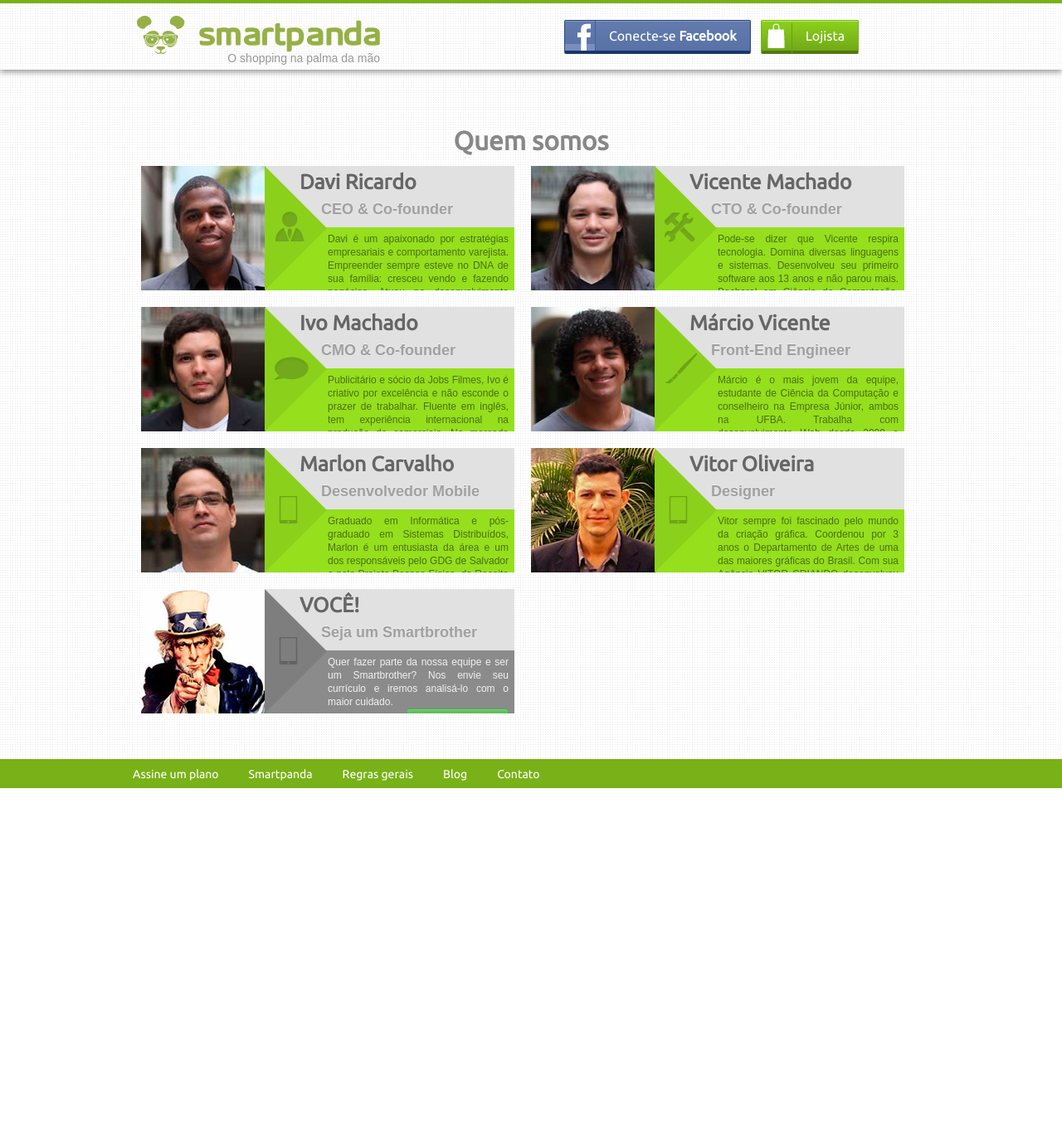
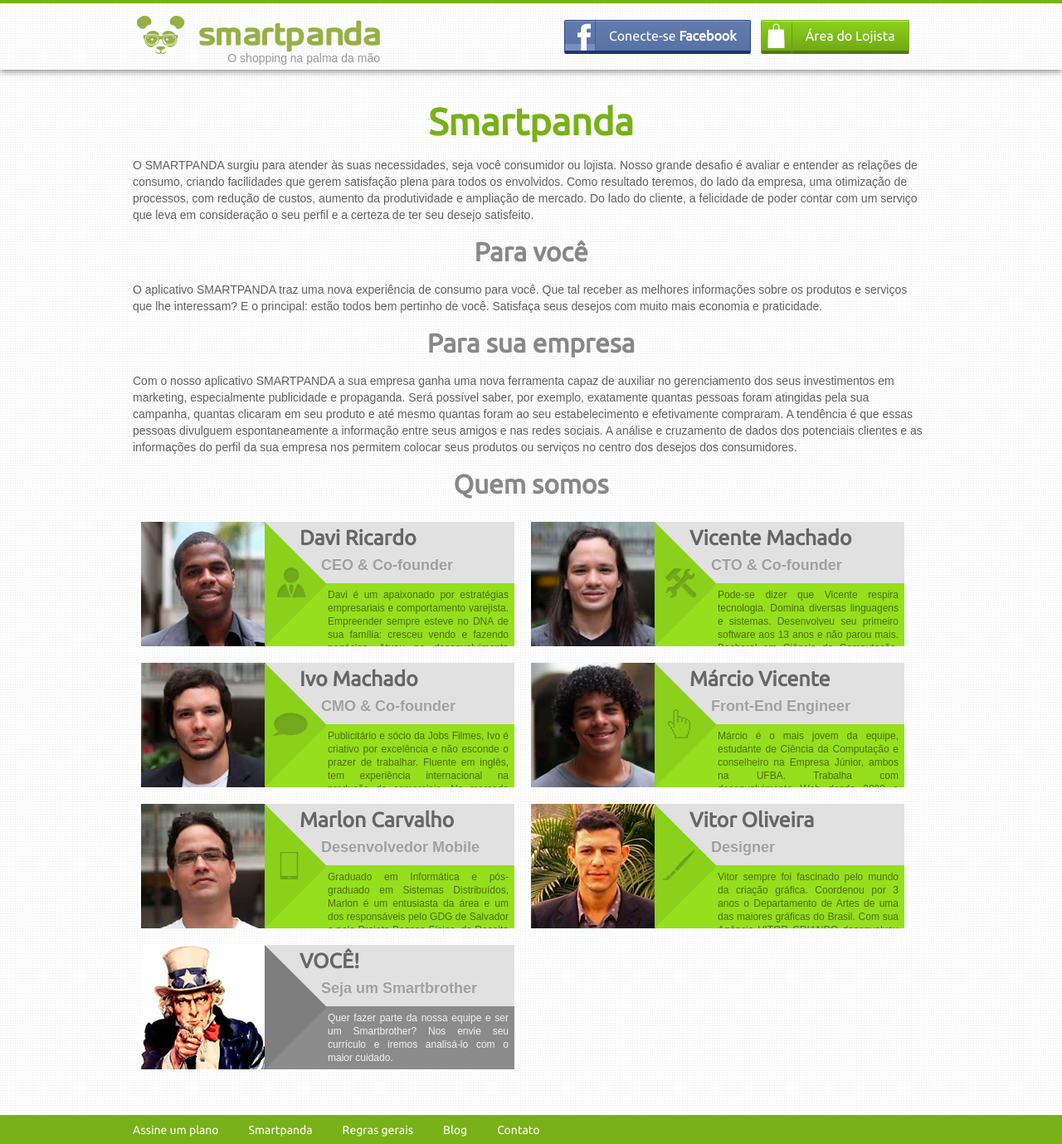
Before and after one commit to marciovicente/smartpanda2013, a PHP site: page /smartpanda2013/about.php in a window 1280 px wide. Shown: the whole page at 83% size. Before the commit the page ends 950 px from the top, so only its background shows below. Run offline with PHP 8.4, Linux system fonts and the light colour scheme; some libraries are stand-ins or nearby versions.

Commit message:
Consertando pagina about.php

```diff
--- a/about.php
+++ b/about.php
@@ -16,21 +16,29 @@
 <body class="notLogged">
 	<div id="all" class="notLogged">
 		<div class="container notLogged">
-
 			<header class="header">
 				<div id="headerMain">
 
 					<a href="<?php echo $server ?>"><div id="logo"><span>O shopping na palma da mão</span></div></a>
 
 					<div class="auth">
-						<a class="btn-auth btn-facebook large" href="#"> Conecte-se <b>Facebook</b> </a>
-						<a class="btn-auth btn-lojista large" data-toggle="modal" data-target="#modalLojista">Lojista</a>
+						<a class="btn-auth btn-facebook large" onclick="FB.login(function(response) {window.location ='./';}, {scope: 'user_birthday'});" data-icon="facebook" data-iconshadow="false" data-icon-pos="top"  data-mini="true"> Conecte-se <b>Facebook</b> </a>
+						<a class="btn-auth btn-lojista large" href="<?php echo $server ?>lojista.php">Área do Lojista</a>
 					</div>
 				</div>
 			</header>
 
 			<div class="about">
 				<div class="central">
+					<h1>Smartpanda</h1>
+					<article class="articleAbout">O SMARTPANDA surgiu para atender às suas necessidades, seja você consumidor ou lojista. Nosso grande desafio é avaliar e entender as relações de consumo, criando facilidades que gerem satisfação plena para todos os envolvidos. Como resultado teremos, do lado da empresa, uma otimização de processos, com redução de custos, aumento da produtividade e ampliação de mercado. Do lado do cliente, a felicidade de poder contar com um serviço que leva em consideração o seu perfil e a certeza de ter seu desejo satisfeito.</article>
+
+					<h2>Para você</h2>
+					<article class="articleAbout">O aplicativo SMARTPANDA traz uma nova experiência de consumo para você. Que tal receber as melhores informações sobre os produtos e serviços que lhe interessam? E o principal: estão todos bem pertinho de você. Satisfaça seus desejos com muito mais economia e praticidade. </article>
+
+
+					<h2>Para sua empresa</h2>
+					<article class="articleAbout">Com o nosso aplicativo SMARTPANDA a sua empresa ganha uma nova ferramenta capaz de auxiliar no gerenciamento dos seus investimentos em marketing, especialmente publicidade e propaganda. Será possível saber, por exemplo, exatamente quantas pessoas foram atingidas pela sua campanha, quantas clicaram em seu produto e até mesmo quantas foram ao seu estabelecimento e efetivamente compraram. A tendência é que essas pessoas divulguem espontaneamente a informação entre seus amigos e nas redes sociais. A análise e cruzamento de dados dos potenciais clientes e as informações do perfil da sua empresa nos permitem colocar seus produtos ou serviços no centro dos desejos dos consumidores. </article>
 					<h2>Quem somos</h2>
 
 					<div class="bio davi">
@@ -84,12 +92,12 @@
 					</div>
 
 					<div class="bio tiosam">
-						<div class="photo"><div class="icon"></div></div>
+						<div class="photo"></div>
 						<h5>VOCÊ!</h5>
 						<h6>Seja um Smartbrother</h6>
 						<div class="articleBio">
 							<p>Quer fazer parte da nossa equipe e ser um Smartbrother? Nos envie seu currículo e iremos analisá-lo com o maior cuidado.</p>
-							<button class="btn btn-success" data-toggle="modal" data-target="#modalCurriculo">Enviar currículo</button>
+							<button class="btn btn-success" data-toggle="modal" data-target="#modalCurriculo">Quero ser Smartbrother</button>
 						</div>
 					</div>
 				</div>
@@ -98,7 +106,7 @@
 			<div id="modalCurriculo" class="modal hide fade" tabindex="-1" role="dialog" aria-labelledby="myModalLabel" aria-hidden="true">
 						<div class="modal-header">
 							<button type="button" class="close" data-dismiss="modal" aria-hidden="true">×</button>
-							<h3 id="myModalLabel">Cadastre seu currículo conosco</h3>
+							<h3 id="myModalLabel">Conte-nos sobre você</h3>
 						</div>
 
 						<!-- only to test -->
@@ -165,6 +173,7 @@
 
 	<script src="<?php echo $server;?>js/jquery.1-9-1.min.js"></script>
 	<script src="<?php echo $server;?>js/cities.js"></script>
+	<script src="<?php echo $server;?>js/global.js"></script>
 	<script type="text/javascript" src="<?php echo $server;?>js/bootstrap.min.js"></script>
 	<script type="text/javascript">
 		$(document).ready(function(){
--- a/css/index.scss
+++ b/css/index.scss
@@ -2014,6 +2014,8 @@
 			&.notLogged{
 				margin-bottom: -130px;
 				padding-bottom: 0;
+
+
 			}
 
 			.central{
@@ -2633,11 +2635,21 @@
 				height: auto;
 				margin: 150px auto 0;
 
+				h1{
+					margin: -47px 0 46px 0;
+					color: $verde;
+				}
+
 				h2{
 					font-family: $ubuntu;
 					text-shadow: 1px 1px 0 #fff;
 					color: #888888;
 					text-align: center;
+					margin: 15px 0 ;
+				}
+
+				.articleAbout{
+					color: #5F5F5F;
 				}
 
 				.bio{
@@ -2652,7 +2664,7 @@
 					.btn{
 						float: right;
 						position: relative;
-						top: 15px;
+						top: 30px;
 						right: 7px;
 					}
 
@@ -2705,7 +2717,7 @@
 
 					&.marcio{
 						.photo{	background-position: -600px 0; }
-						.icon{ background-position: 0 0; }
+						.icon{ background-position: -221px 0; }
 					}
 					&.davi{
 						.photo{	background-position: 0 0; }
@@ -2713,7 +2725,10 @@
 					}
 					&.ivo{
 						.photo{	background-position: -300px 0; }
-						.icon{ background-position: -106px 0; }
+						.icon{
+							background-position: -105px 0;
+							width: 45px;
+						}
 					}
 					&.vicente{
 						.photo{	background-position: -150px 0; }
@@ -2721,12 +2736,17 @@
 					}
 					&.marlon{
 						.photo{	background-position: -450px 0; }
-						.icon{ background-position: -189px 0; }
+
+						.icon{
+							background-position: -195px 0;
+							width: 25px;
+							right: -41px;
+						}
 					}
 
 					&.vitor{
 						.photo{	background-position: -900px 0; }
-						.icon{ background-position: -189px 0; }
+						.icon{ background-position: 0 0; right: -47px; }
 					}
 
 					&.tiosam{
--- a/includes/config.php
+++ b/includes/config.php
@@ -1,5 +1,5 @@
 <?php
 	// $server = "http://smartpanda.com.br/smartpanda2013/";
-	 $server = "http://localhost:8080/smartpanda2013/";
-	// $server = "http://localhost:8887/smartpanda2013/";
+	 // $server = "http://localhost:8080/smartpanda2013/";
+	$server = "http://localhost:8887/smartpanda2013/";
  ?>
--- a/oferta.php
+++ b/oferta.php
@@ -105,7 +105,7 @@
 		<div class="central">
 			<div class="menuFooter">
 				<a href="https://bambooss.websiteseguro.com/cadastro.php">Assine um plano</a>
-				<a href="about.php">Smartpanda</a>
+				<a href="about.php">Quem somos</a>
 				<a href="http://www.smartpanda.com.br/TermosDeUso-SMARTPANDA.pdf">Regras gerais</a>
 				<a href="" title="Em breve">Blog</a>
 				<a href="">Contato</a>
```
Also changed, not shown: css/index.css, images/icons-bio.png.
